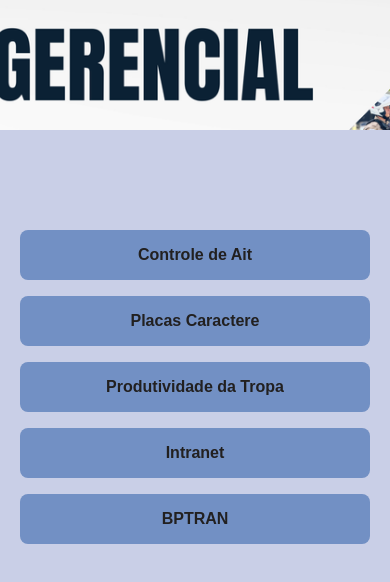
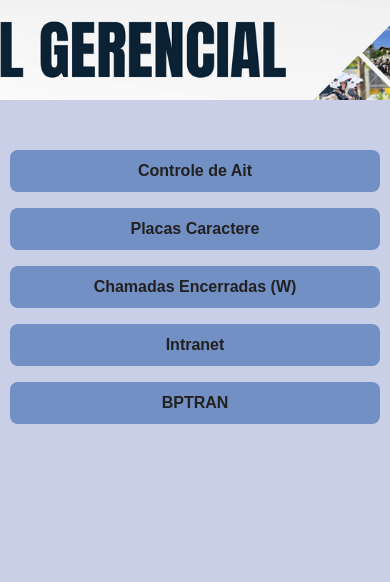
Before and after one commit to P349BPM/painel_comando, a plain HTML site: page index.html in a window 390 px wide. Drawn offline with Linux system fonts and the light colour scheme.

Commit message:
Add files via upload

```diff
--- a/index.css
+++ b/index.css
@@ -5,7 +5,21 @@ body {
   padding: 0;
 }
 
+/*BANNER*/
 
+header {
+  width: 100%;
+  height: 140px;
+  overflow: hidden;
+}
+
+header img {
+  width: 100%;
+  height: 100%;
+  object-fit: cover;
+}
+
+/* CONTAINER E BOTÕES */
 
 .container {
   display: grid;
@@ -33,16 +47,21 @@ body {
   color: rgb(62, 7, 212);
 }
 
-  /*BANNER*/
+/* MEDIA QUERIES PARA CELULAR */
+
+@media (max-width: 600px) {
+  .container {
+    grid-template-columns: 1fr; /* Coloca um botão por linha */
+    padding: 10px;
+    margin-top: 40px;
+  }
+
+  .botao {
+    padding: 12px;
+    font-size: 16px; /* Ajusta o tamanho da fonte */
+  }
 
   header {
-    width: 100%;
-    height: 130px; /* altura aproximada de dois dedos, pode ajustar */
-    overflow: hidden; /* esconde qualquer parte da imagem que ultrapasse */
+    height: 100px; /* Diminui o banner para caber melhor em telas pequenas */
   }
-
-  header img {
-    width: 100%;
-    height: 100%;
-    object-fit: cover; /* a imagem vai preencher o espaço sem distorcer */
 }
--- a/index.html
+++ b/index.html
@@ -13,7 +13,7 @@
   <div class="container">
     <a href="https://link1" class="botao" target="_blank">Controle de Ait</a>
     <a href="https://app.powerbi.com/links/UeQI325ePL?ctid=7cab571e-a20e-4862-b5f6-173b96131f18&pbi_source=linkShare" class="botao" target="_blank">Placas Caractere</a>
-    <a href=" " class="botao" target="_blank">Produtividade da Tropa</a>
+    <a href="https://app.powerbi.com/groups/me/reports/9e55b791-ad81-428a-95e7-1c1268fd3ba8/5b6020297de18c900020?ctid=7cab571e-a20e-4862-b5f6-173b96131f18&experience=power-bi" class="botao" target="_blank">Chamadas Encerradas (W)</a>
     <a href="https://intranet.policiamilitar.mg.gov.br/autenticacaosso/login.jsf" class="botao" target="_blank">Intranet</a>
     <a href="https://app.powerbi.com/view?r=eyJrIjoiNjE4NjIxY2MtN2ZkNy00NGE3LWFkNTItZDJmMjE4NjQ0MmJiIiwidCI6IjdjYWI1NzFlLWEyMGUtNDg2Mi1iNWY2LTE3M2I5NjEzMWYxOCJ9" class="botao" target="_blank">BPTRAN</a>
   </div>
```
Lines whose indentation alone changed are shown as unchanged.
